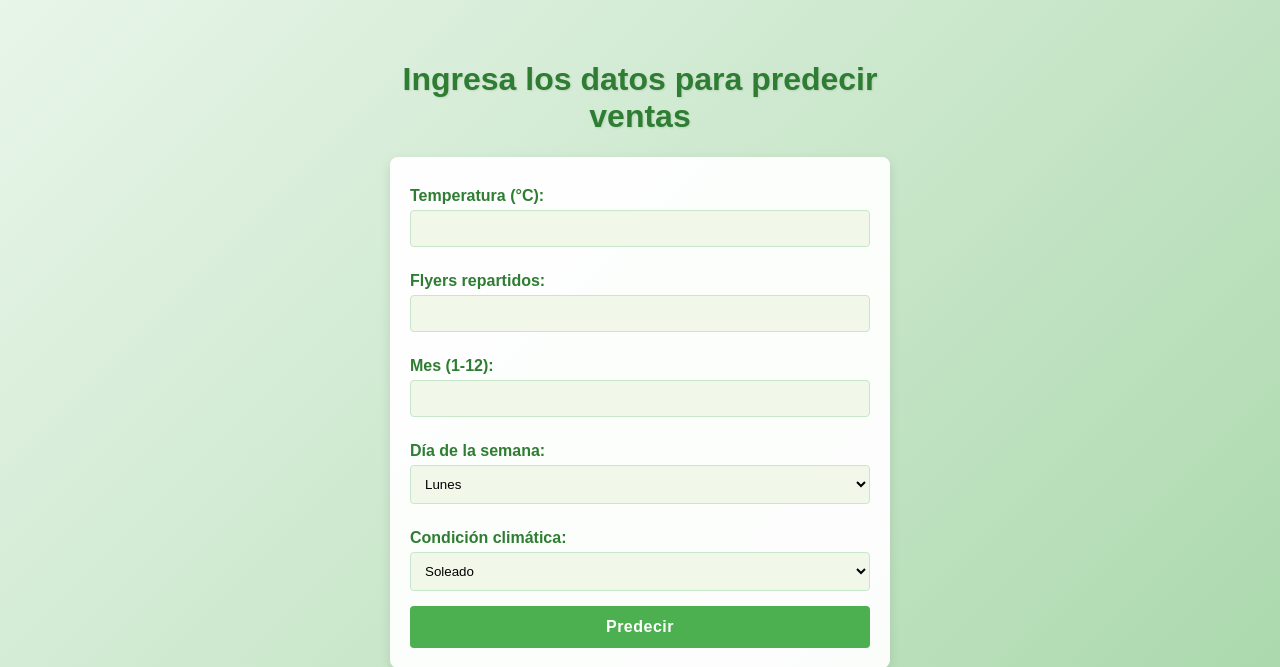
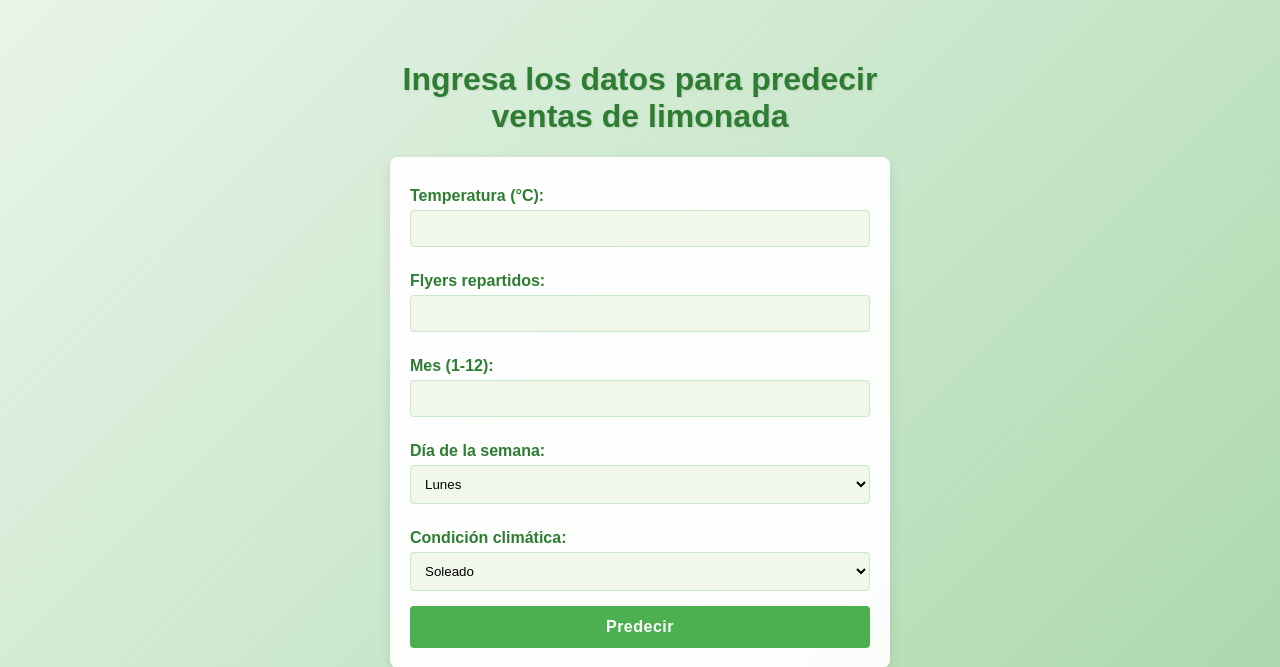
Before and after one commit to mishimc/AWS-Inference, a FastAPI app: page / in a window 1280 px wide. Shown: the top 667 px of the page. Run offline with FastAPI, Linux system fonts and the light colour scheme; parts of the project's set-up code (start-up, migrations or seed data) failed here and were passed over.

Commit message:
Update forms.html

```diff
--- a/templates/forms.html
+++ b/templates/forms.html
@@ -75,7 +75,7 @@
     </style>
 </head>
 <body>
-    <h1>Ingresa los datos para predecir ventas</h1>
+    <h1>Ingresa los datos para predecir ventas de limonada</h1>
     <form method="post" action="/predict">
         <!-- Temperatura -->
         <label>Temperatura (°C):</label>
```
